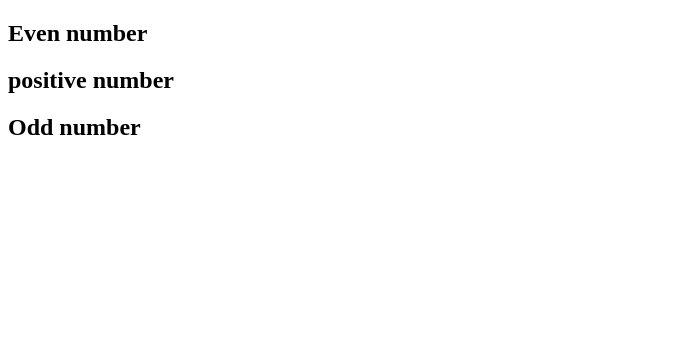
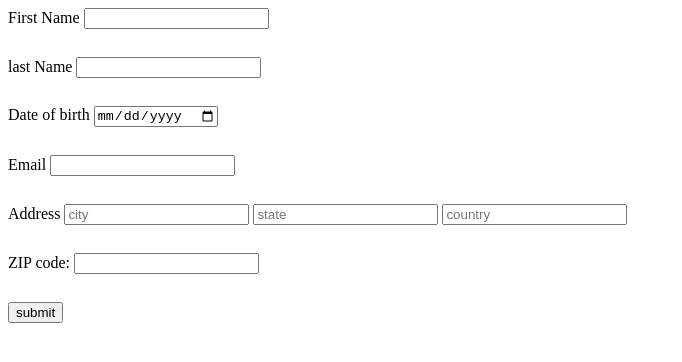
Before and after one commit to vidya554/scheduler, a website: page pages/views/index.html in a window 1280 px wide. Shown: the whole page, without its empty margins (0-682 px from the left). Drawn offline with Linux system fonts and the light colour scheme.

Commit message:
form values

```diff
--- a/pages/views/index.html
+++ b/pages/views/index.html
@@ -2,56 +2,117 @@
 <html lang="en">
 
 <head>
+    <style>
+        .form-elements{
+          margin-bottom: 28px;
+        }
+
+    </style>
     <meta charset="UTF-8">
     <meta name="viewport" content="width=device-width, initial-scale=1.0">
-    <title>js trials</title>
+    <title>index</title>
 
 </head>
 
 <body>
 
+    <!-- form -->
 
-    <h2 id="p-1"></h2>
-    <h2 id="p-2"></h2>
-    <h2 id="p-3"></h2>
+    <form  >
+
+        <div class="form-elements">
+
+            <label for="firstName">First Name</label>
+            <input required type="text" name="firstName" id="firstName">
+
+        </div>
+
+        <div class="form-elements">
+            <label for="lastName">last Name</label>
+            <input required type="text" name="lastName" id="lastName">
+
+        </div>
+
+        <div class="form-elements">
+            <label for="DOB">Date of birth</label>
+            <input required type="date" name="DOB" id="dob" >
+
+        </div>
+
+
+        <div class="form-elements">
+            <label for="email" required>Email</label>
+            <input required type="email" name="email" id="email" >
+
+        </div>
+
+
+        <div class="form-elements">
+            <label for="adress">Address</label>
+
+            <input  required placeholder="city" type="address" id="city" >
+            <input required placeholder="state" type="address"  id="state">
+            <input required placeholder="country" type="address" id="country" >
+
+        </div>
+
+        <div class="form-elements">
+
+            <label for="zipCode">ZIP code:</label>
+            <input type="number" name="zipCode" id="zipCode">
+
+        </div>
+
+        <div class="form-elements">
+
+
+
+        </div>
+
+
+
+
+    </form>
+    <button onclick="update()">submit</button>
+
+
     <script>
-        //    1.program to identify a odd or even Number
-        //    2.program to identify a positive or negative number
-        //   3.program to identify a positive and even number
 
-        var x = 4
+//form validation
 
-        if (x % 2 == 0) {
-            document.getElementById("p-1").innerHTML = "Even number"
-        } else {
-            document.getElementById("p-1").innerHTML = "Odd number"
-        };
 
-        //    2.program to identify a positive or negative number
+function update(){
 
-        var y = 2
+    var firstName , lastName, DOB , formEmail, city
 
-        if (y > 0) {
-            document.getElementById("p-2").innerHTML = "positive number";
+    , state, country, zipCode;
 
-        } else if (y == 0) {
-            document.getElementById("p-2").innerHTML = "Not positive not negative"
-        } else {
-            document.getElementById("p-2").innerHTML = "negative number"
-        }
+    firstName =  document.getElementById("firstName").value;
+    lastName =   document.getElementById("lastName").value;
+    DOB =        document.getElementById("dob").value;
+    formEmail =  document.getElementById("email").value;
+    city =       document.getElementById("city").value;
+    state =      document.getElementById("state").value;
+    country =    document.getElementById("country").value;
+    zipCode =    document.getElementById("zipCode").value;
 
-        //   3.program to identify a positive and even number
+    console.log(firstName , lastName, DOB , formEmail, city
 
-        var a = 3
+, state, country, zipCode)
 
-        if (a > 0 && a % 2 == 0) {
-            document.getElementById("p-3").innerHTML = "positive and even number"
-        } else if (a % 2 == !0) {
-            document.getElementById("p-3").innerHTML = "Odd number"
-        } else {
-            document.getElementById("p-3").innerHTML = "negative number"
-        }
+
+}
+
+
+
+
+
+
+
+
+
     </script>
+
 </body>
 
 </html>
```
